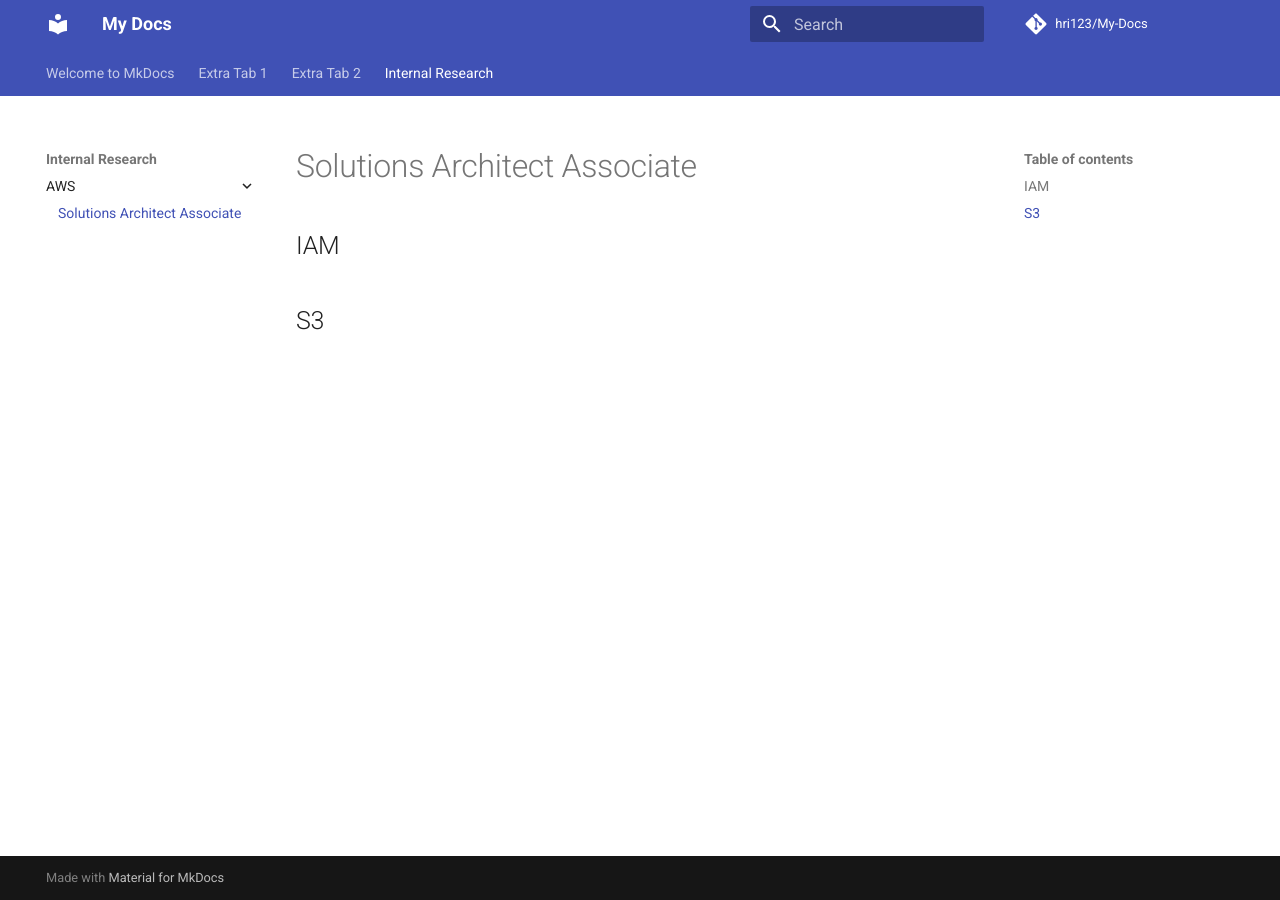
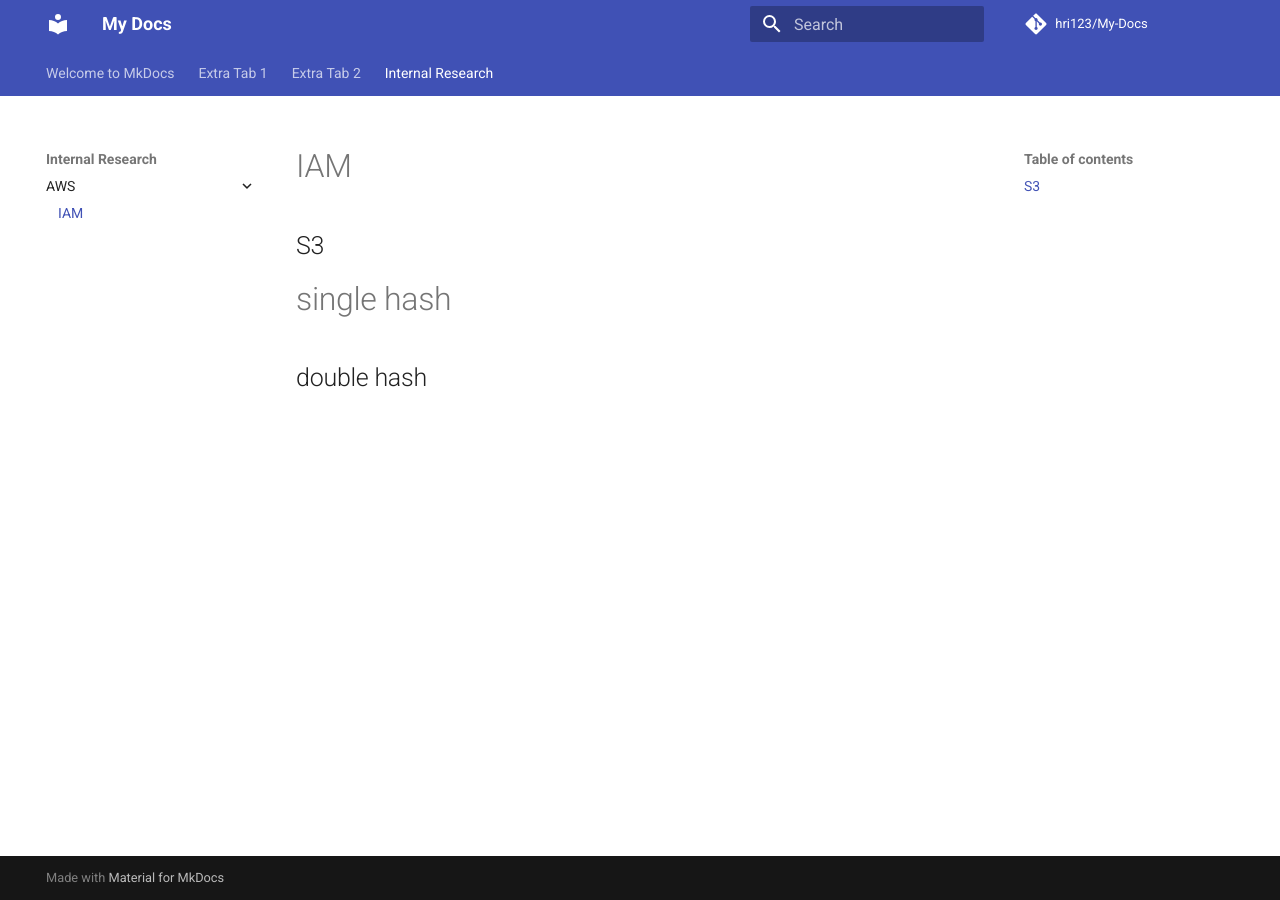
Before and after one commit to hri123/My-Docs, an MkDocs documentation site: the page built from docs/Internal Research/AWS/Solutions-Architect-Associate.md, in a window 1280 px wide. Built offline with MkDocs 1.6.1 and Material for MkDocs 9.7.7, drawn with Linux system fonts in a browser that asks for light colours; comment, search, counter and statistics services are not loaded.

Commit message:
Update Solutions-Architect-Associate.md

```diff
--- a/docs/Internal Research/AWS/Solutions-Architect-Associate.md
+++ b/docs/Internal Research/AWS/Solutions-Architect-Associate.md
@@ -1,3 +1,7 @@
-## IAM
+# IAM
 
 ## S3
+
+# single hash
+
+## double hash
```
